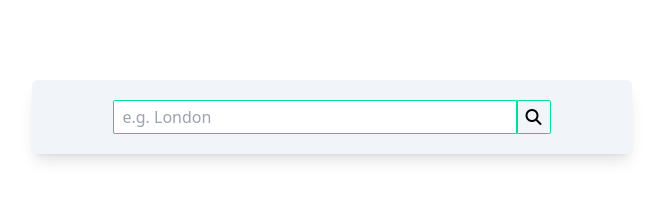
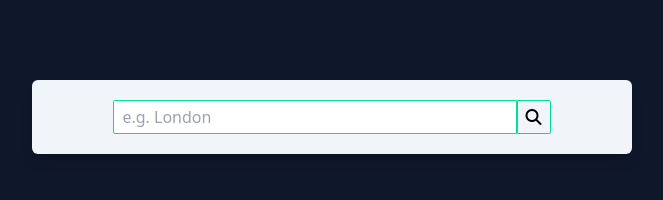
Before and after one commit to ChannMyaeAung/WeatherApp, a website built with Vite: page index.html in a window 1280 px wide. Shown: the whole page, without its empty margins (308-971 px from the left). Built offline with nearby package versions, Linux system fonts and the light colour scheme; files whose address does not match are found by name.

Commit message:
add fallback bg

```diff
--- a/index.html
+++ b/index.html
@@ -15,7 +15,7 @@
     <!-- Title -->
     <title>Weather App</title>
   </head>
-  <body class="antialiased">
+  <body class="antialiased bg-slate-900">
     <!-- Main Content -->
     <main
       class="container flexCenter flex-col mt-[5rem] rounded-md p-5 shadow-lg bg-slate-100 w-[95%] mx-auto max-w-[600px]"
```
